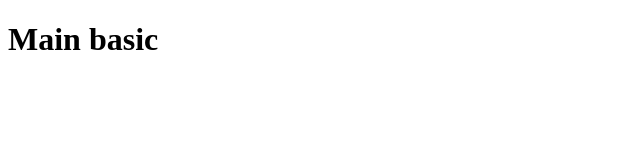
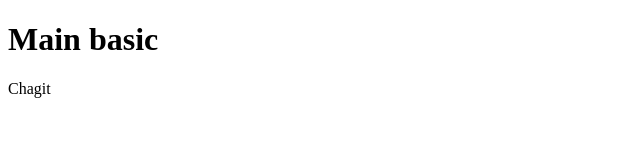
Before and after one commit to Chagit-Werner/Learn-Git, a plain HTML site: page index.html in a window 1280 px wide. Shown: the full height of the page, 0-640 px from the left. Drawn offline with Linux system fonts and the light colour scheme.

Commit message:
add file

```diff
--- /dev/null
+++ b/chagitFile.js
@@ -0,0 +1 @@
+console.log('chagit-file');
--- a/index.html
+++ b/index.html
@@ -7,5 +7,6 @@
 </head>
 <body>
     <h1> Main basic</h1>
+    <p>Chagit</p>
 </body>
 </html>
```
